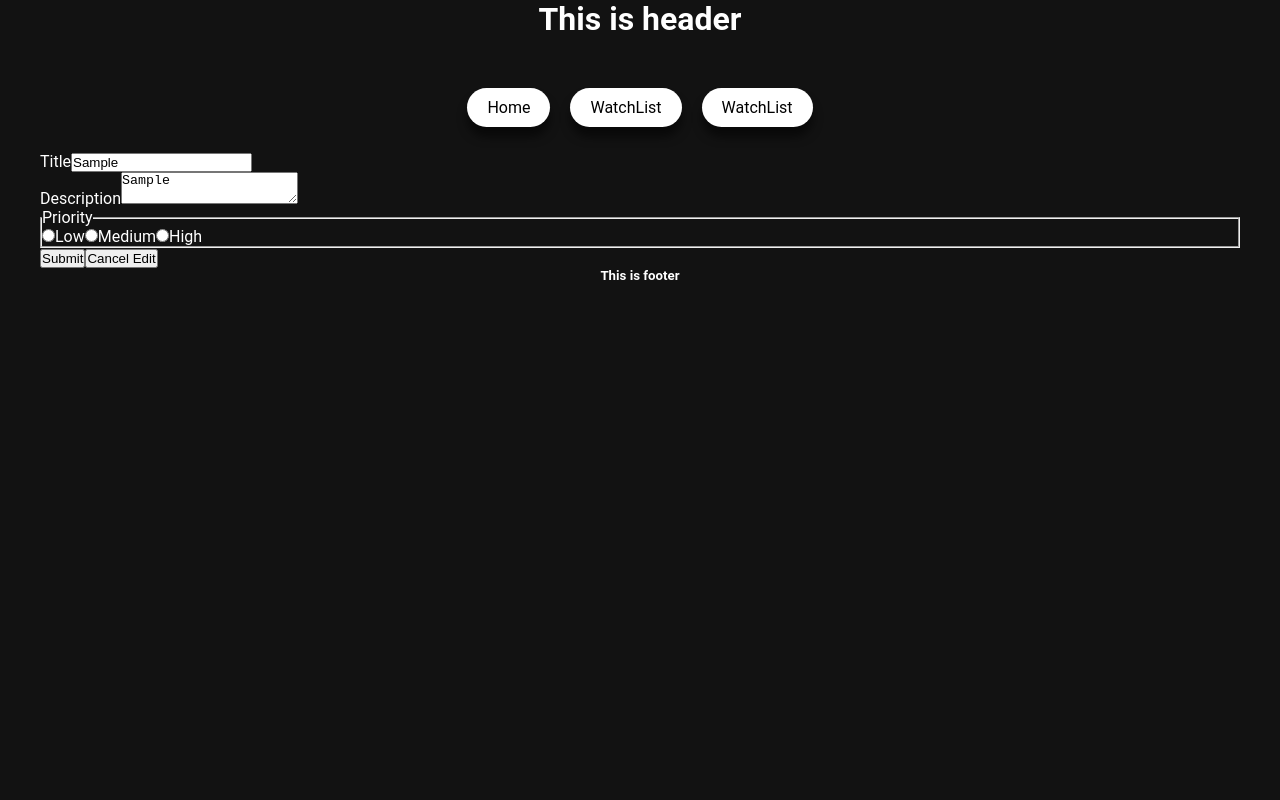
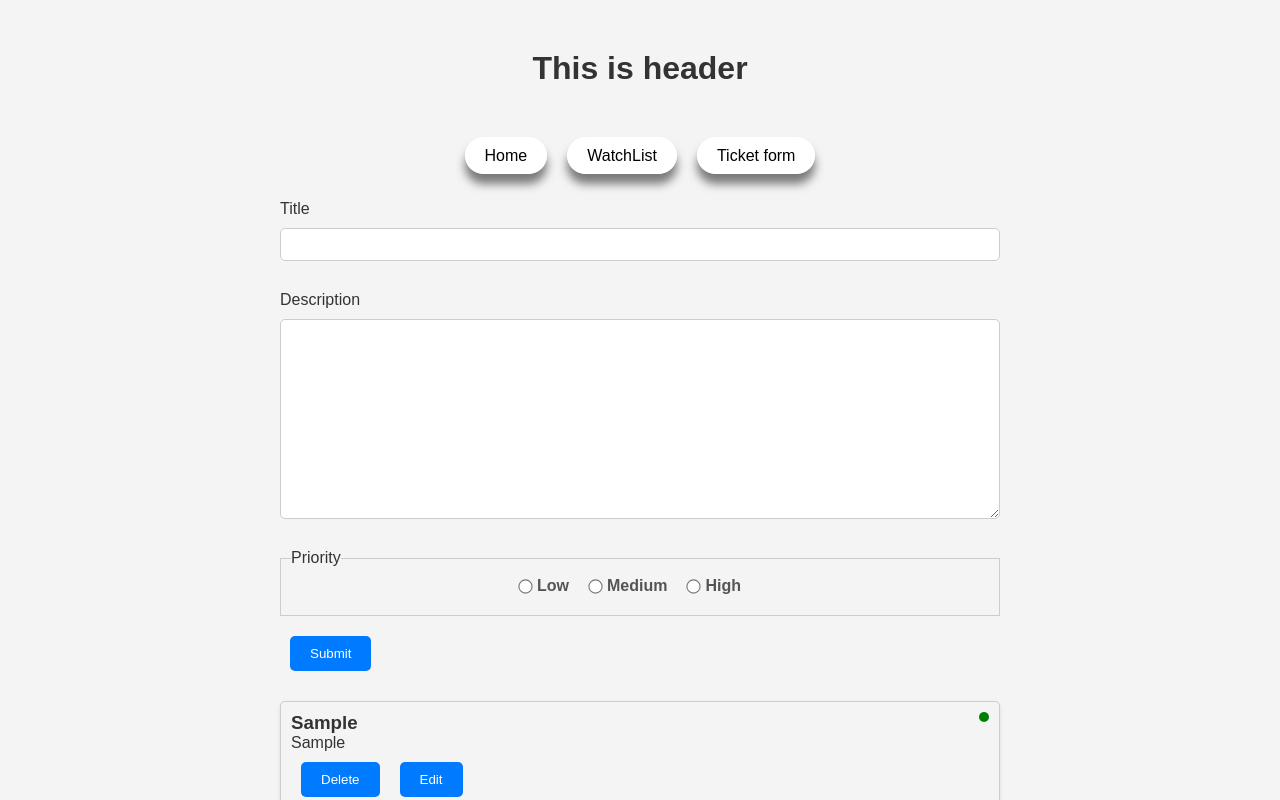
Before and after one commit to subbupro/React, a React (Create React App) app: page /ticketform in a window 1280 px wide. Both pictures are taken after typing "Sample", "Sample" into the empty fields and a click on the button "Submit". Shown: the top 800 px of the page. Built offline with nearby package versions, Linux system fonts and the light colour scheme.

Commit message:
Update reducers

```diff
--- a/src/App.js
+++ b/src/App.js
@@ -6,8 +6,9 @@ import MovieGrid from "./MovieGrid";
 import WatchList from "./WatchList";
 import './styles.css';
 import { BrowserRouter as Router, Routes, Route, Link } from "react-router-dom";
-import { useState, useEffect } from "react";
+import { useState, useEffect, useReducer } from "react";
 import TicketForm from './TicketForm';
+import ticketReducer from './TicketReducer';
 
 
 function App() {
@@ -26,6 +27,10 @@ function App() {
         : [...prev, movieId]
     );
   };
+  const initalTicket = {tickets: [],     editingTicket: null  };
+  const [state, dispatch] = useReducer(ticketReducer, initalTicket);
+
+
   return (
     <div className ="container">
    <Header></Header>
@@ -39,7 +44,7 @@ function App() {
                 <Link to="/watchlist">WatchList</Link>
               </li>
               <li>
-                <Link to="/ticketform">WatchList</Link>
+                <Link to="/ticketform">Ticket form</Link>
               </li>
             </ul>
           </nav>
@@ -68,8 +73,8 @@ function App() {
             <Route
               path="/ticketform"
               element={
-                <TicketForm></TicketForm>
-              }
+                <TicketForm tickets={state.tickets} dispatch={dispatch} editingTicket={state.editingTicket}></TicketForm>
+                 }
             ></Route>
           </Routes>
         </Router>
--- a/src/TicketForm.js
+++ b/src/TicketForm.js
@@ -1,42 +1,74 @@
 import React, { useState, useEffect } from "react";
+import TicketList from "./TicketList";
 
 
-export default function TicketForm()
+export default function TicketForm({ tickets, dispatch, editingTicket })
     {
+        const [title, setTitle] = useState("");
+        const [description, setDescription] = useState("");
+        const [priority, setPriority] = useState("1");
+        useEffect(() => {
+            if (editingTicket) {
+              setTitle(editingTicket.title);
+              setDescription(editingTicket.description);
+              setPriority(editingTicket.priority);
+            } else {
+              clearForm();
+            }
+          }, [editingTicket]);
         const priorityLabels = {
             1: "Low",
             2: "Medium",
             3: "High",
           };
           const clearForm = () => {
-            // setTitle("");
-            // setDescription("");
-            // setPriority("1");
+            setTitle("");
+            setDescription("");
+            setPriority("1");
           };
 
           const handleSubmit = (e) => {
             e.preventDefault();
-            alert("submit clicked")
+
+           const ticketData = {
+            id: editingTicket ? editingTicket.id : new Date().toISOString(),
+            title,
+            description,
+            priority,
+          };
+          dispatch({
+            type : editingTicket ? "UPDATE_TICKETS" : "ADD_TICKETS",
+            payload : ticketData
+          })
+          clearForm();
+          }
+
+          const handleCancel = (e) =>
+          {
+            dispatch({
+                type: "CLEAR_EDITING_TICKET",
+            })
+            clearForm();
           }
     return(
-
+<div>
         <form onSubmit={handleSubmit} className="ticket-form">
         <div>
           <label>Title</label>
           <input
             type="text"
-            // value={title}
+             value={title}
             className="form-input"
-           // onChange={(e) => setTitle(e.target.value)}
+            onChange={(e) => setTitle(e.target.value)}
           ></input>
         </div>
         <div>
           <label>Description</label>
           <textarea
             type="text"
-            // value={description}
+             value={description}
             className="form-input"
-         //   onChange={(e) => setDescription(e.target.value)}
+            onChange={(e) => setDescription(e.target.value)}
           ></textarea>
         </div>
 
@@ -50,7 +82,7 @@ export default function TicketForm()
                 value={value}
                 // checked={priority === value}
                 className="priority-input"
-                // onChange={(e) => setPriority(e.target.value)}
+                 onChange={(e) => setPriority(e.target.value)}
               ></input>
               {label}
             </label>
@@ -61,11 +93,15 @@ export default function TicketForm()
           Submit
         </button>
 
-
-          <button className="button" >
+        { editingTicket && (
+          <button className="button" onClick={handleCancel}>
             Cancel Edit
-          </button>
+          </button> )
+        }
       </form>
 
+      <TicketList tickets={tickets} dispatch={dispatch}></TicketList>
+
+  </div>
     )
 }
--- /dev/null
+++ b/src/TicketItem.js
@@ -0,0 +1,36 @@
+
+export default function TicketItem({ticket, dispatch})
+{
+    const { id, title, description, priority } = ticket;
+
+  const priorityClass = {
+    1: "priority-low",
+    2: "priority-medium",
+    3: "priority-high",
+  };
+    return(
+        <div className="ticket-item">
+        <div className={`priority-dot ${priorityClass[ticket.priority]}`}></div>
+
+        <h3>{title}</h3>
+        <p>{description}</p>
+
+        <button
+          className="button"
+          onClick={() => dispatch({ type: "DELETE_TICKETS", payload: { id } })}
+        >
+          Delete
+        </button>
+
+        <button
+          className="button"
+          onClick={() =>
+            dispatch({ type: "SET_EDITING_TICKET", payload: ticket })
+          }
+        >
+          Edit
+        </button>
+      </div>
+    )
+
+}
--- /dev/null
+++ b/src/TicketList.js
@@ -0,0 +1,16 @@
+import TicketItem from "./TicketItem";
+
+export default function TicketList({tickets , dispatch}){
+
+    return (
+        <div className="ticket-list">
+        {tickets.map((ticket) => (
+          <TicketItem
+            key={ticket.id}
+            dispatch={dispatch}
+            ticket={ticket}
+          ></TicketItem>
+        ))}
+      </div>
+    )
+}
--- /dev/null
+++ b/src/TicketReducer.js
@@ -0,0 +1,39 @@
+export default function ticketReducer(state, action)
+{
+    switch(action.type)
+    {
+        case "ADD_TICKETS":
+            return {...state , tickets :[ ...state.tickets, action.payload]  };
+
+            case "UPDATE_TICKETS":
+                return {...state , tickets : state.tickets.map((t) =>
+                    t.id === action.payload.id ? action.payload : t
+                )};
+                // return {
+                //     ...state,
+                //     tickets: state.tickets.map((ticket) =>
+                //       ticket.id === action.payload.id ? action.payload : ticket
+                //     )
+
+                //   };
+                case "DELETE_TICKETS":
+                return {
+                ...state, tickets: state.tickets.filter(t => t.id !== action.payload.id)
+                };
+
+                case  "SET_EDITING_TICKET":
+                    return {
+                        ...state ,
+                        editingTicket: action.payload
+
+                    }
+                case "CLEAR_EDITING_TICKET":
+                return {
+                    ...state,
+                    editingTicket: null,
+                };
+
+            default:
+                return state;
+    }
+}
--- a/src/styles.css
+++ b/src/styles.css
@@ -249,3 +249,132 @@ input:checked + .slider:before {
 input:checked + .slider {
   background-color: #FFA100;
 }
+
+
+/* New Reducer CSS */
+/* src/styles/App.css */
+body {
+  font-family: 'Arial', sans-serif !important;
+  margin: 0;
+  padding: 0;
+  background-color: #f4f4f4;
+  color: #333;
+}
+
+h1 {
+  margin: 50px;;
+}
+
+
+textarea {
+  font-family: inherit;
+  min-height: 200px;
+}
+
+label {
+  display: block;
+  padding-bottom: 10px;
+}
+
+.container {
+  max-width: 720px;
+  margin: 0 auto;
+}
+
+
+.ticket-list {
+  margin-bottom: 200px;
+  border-radius: 5px;
+  box-shadow: 0 2px 4px rgba(0,0,0,.1);
+}
+
+.ticket-item {
+  padding: 10px;
+  margin-bottom: 20px;
+  margin-top: 20px;
+  border: 1px solid #ccc;
+  border-radius: 5px;
+  position: relative;
+
+}
+
+/* src/styles/App.css */
+
+.priority-fieldset {
+  border: 1px solid #ccc;
+  margin: 10px 0;
+  padding: 10px;
+  display: flex;
+  flex-wrap: wrap;
+  align-items: center;
+  justify-content: center;
+}
+
+.priority-label {
+  margin-right: 20px;
+  font-weight: bold;
+  color: #555;
+  display: flex;
+  align-items: center;
+}
+
+.priority-input {
+  margin-right: 5px;
+  transform: scale(1.1);
+}
+
+.form-input {
+  display: block;
+  width: 100%;
+  padding: 8px;
+  margin-bottom: 30px;
+  box-sizing: border-box;
+  border-radius: 5px;
+  border: 1px solid #ccc;
+}
+
+.button {
+  background-color: #007bff;
+  color: white;
+  border: none;
+  padding: 10px 20px;
+  border-radius: 5px;
+  cursor: pointer;
+  margin: 10px;
+}
+
+.button:hover {
+  background-color: #0056b3;
+}
+
+.priority-dot {
+  height: 10px;
+  width: 10px;
+  border-radius: 50%;
+  position: absolute;
+  top: 10px;
+  right: 10px;
+}
+
+.priority-low {
+  background-color: green;
+}
+
+.priority-medium {
+  background-color: orange;
+}
+
+.priority-high {
+  background-color: red;
+}
+
+.results {
+  margin-top: 50px;
+}
+
+select {
+  padding: 10px;
+  border-radius: 5px;
+  border: 1px solid #ccc;
+
+}
```
